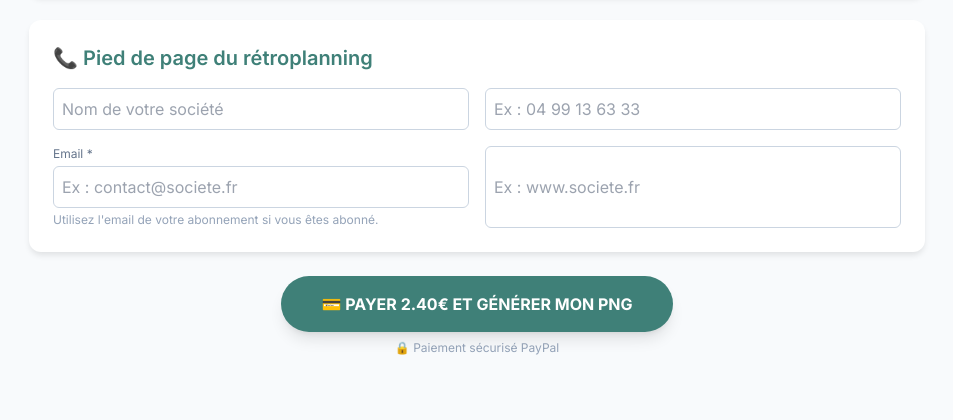
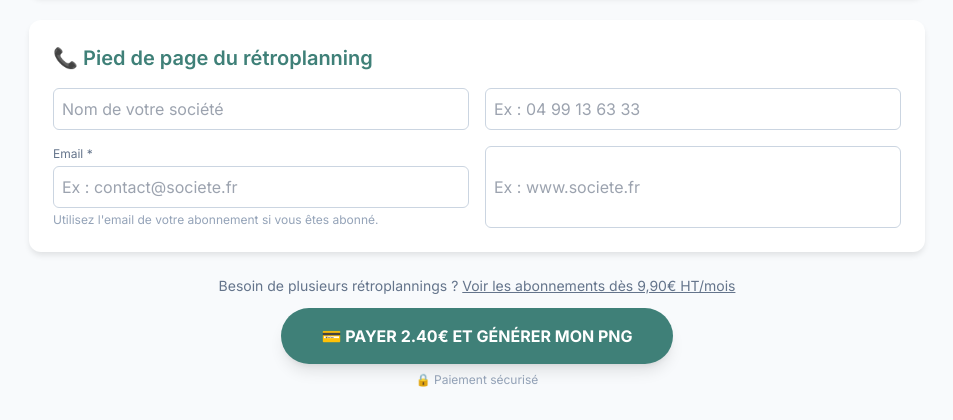
Before and after one commit to Omnipub/Retroplanning, a Flask app: page /formulaire in a window 1280 px wide. Shown: the part 1068-1488 px from the top of the page, without its empty margins (163-1116 px from the left). Before the commit the page ends 1423 px from the top, so only its background shows below. Run offline with Flask 3, Linux system fonts and the light colour scheme; parts of the project's set-up code (start-up, migrations or seed data) failed here and were passed over; some libraries are stand-ins or nearby versions.

Commit message:
Update index.html

```diff
--- a/templates/index.html
+++ b/templates/index.html
@@ -174,12 +174,13 @@
 
             <!-- BOUTON -->
             <div class="text-center">
+                <p class="text-sm text-slate-500 mb-3">Besoin de plusieurs rétroplannings ? <a href="/tarifs" class="underline hover:text-slate-700">Voir les abonnements dès 9,90€ HT/mois</a></p>
                 <button type="submit" id="btn-submit"
                         class="text-white font-bold py-4 px-10 rounded-full shadow-lg transition transform hover:scale-105"
                         style="background-color:#3F8078">
                     💳 PAYER {{ prix }}€ ET GÉNÉRER MON PNG
                 </button>
-                <p class="text-slate-400 text-xs mt-2">🔒 Paiement sécurisé PayPal</p>
+                <p class="text-slate-400 text-xs mt-2">🔒 Paiement sécurisé</p>
             </div>
         </form>
     </div>
```
